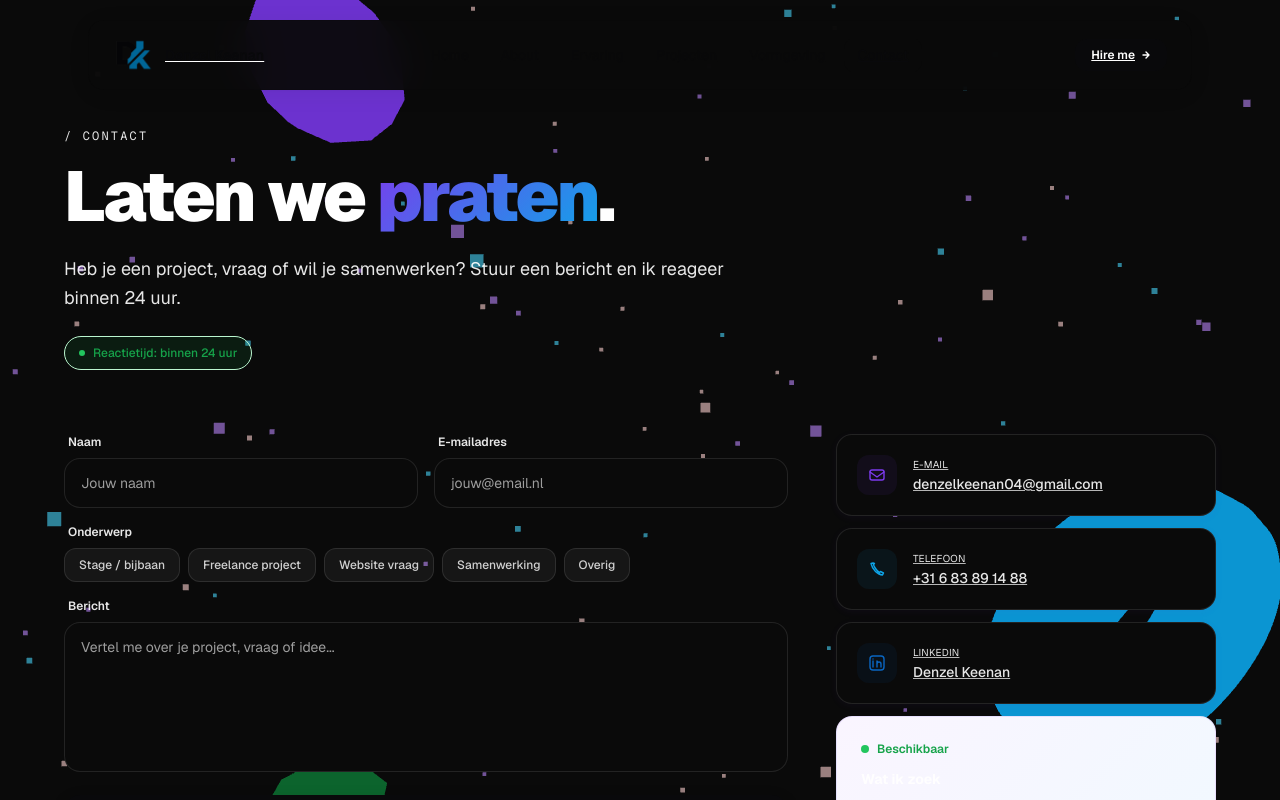
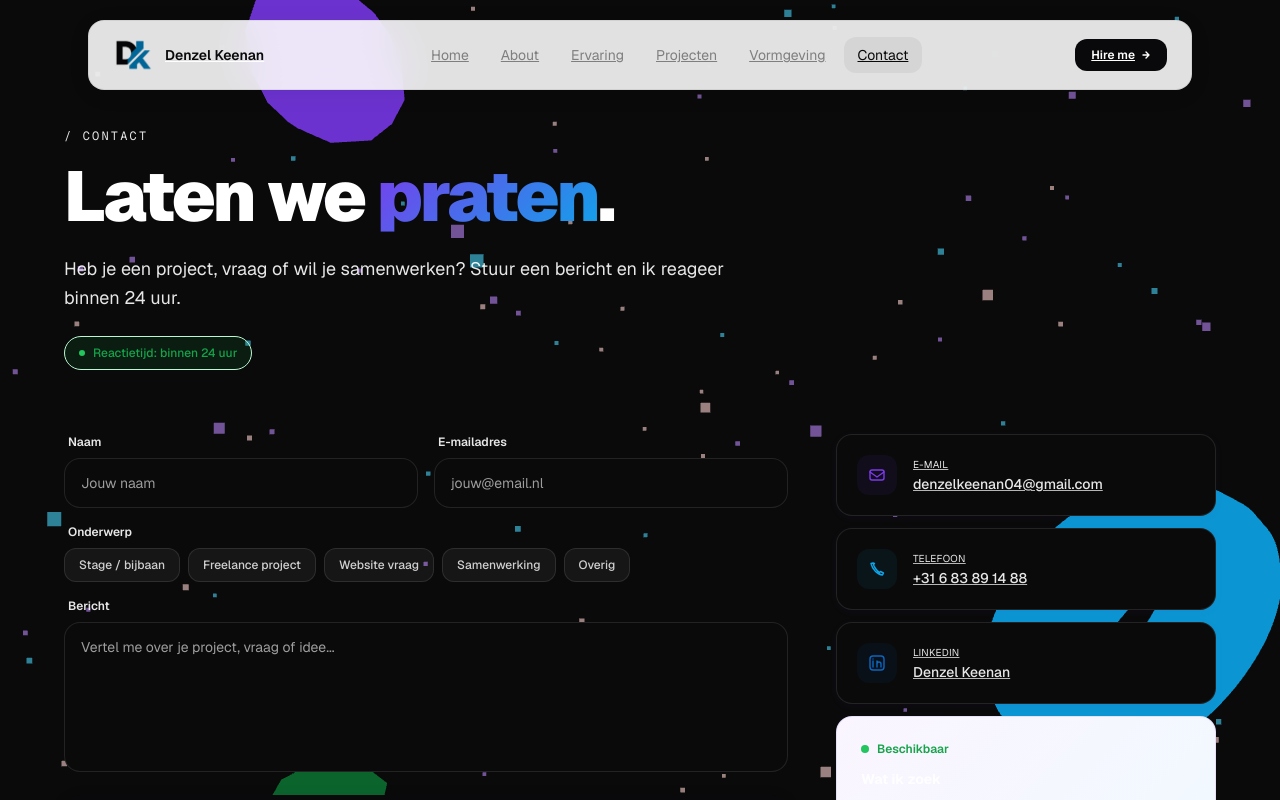
Before and after one commit to denzelkeenan04-crypto/website_Denzel, a Next.js app: page /contact in a window 1280 px wide. Shown: the top 800 px of the page. Built offline with nearby package versions, Linux system fonts and the light colour scheme.

Commit message:
Fix: Navbar back to white for visibility

```diff
--- a/components/Navbar.tsx
+++ b/components/Navbar.tsx
@@ -28,7 +28,7 @@ export default function Navbar() {
         <nav
           className="flex items-center justify-between px-6 py-3.5 rounded-2xl"
           style={{
-            background: "rgba(10,10,10,0.95)",
+            background: "rgba(255,255,255,0.88)",
             backdropFilter: "blur(20px)",
             WebkitBackdropFilter: "blur(20px)",
             border: "1px solid rgba(0,0,0,0.07)",
```
